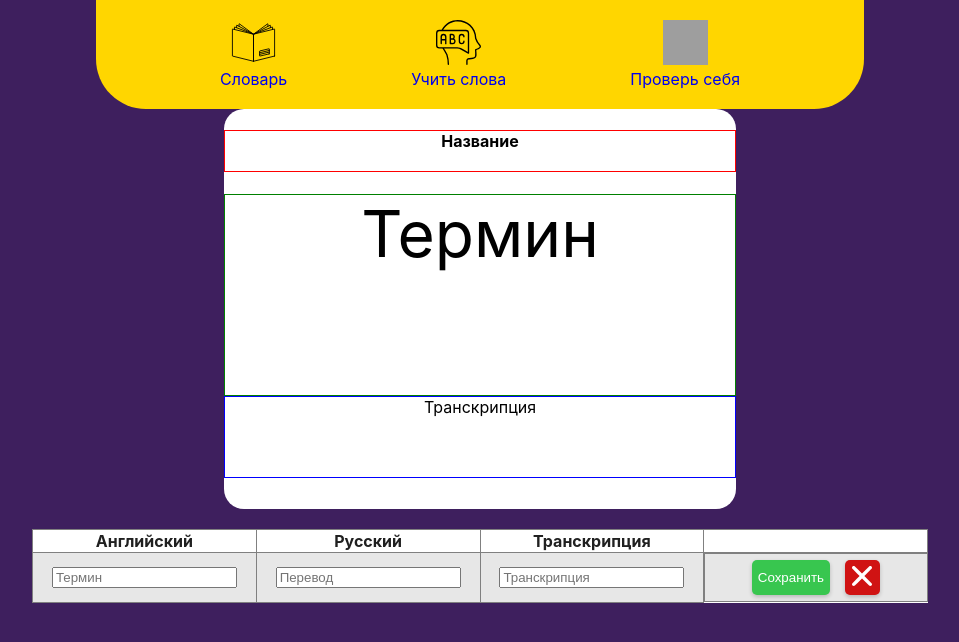
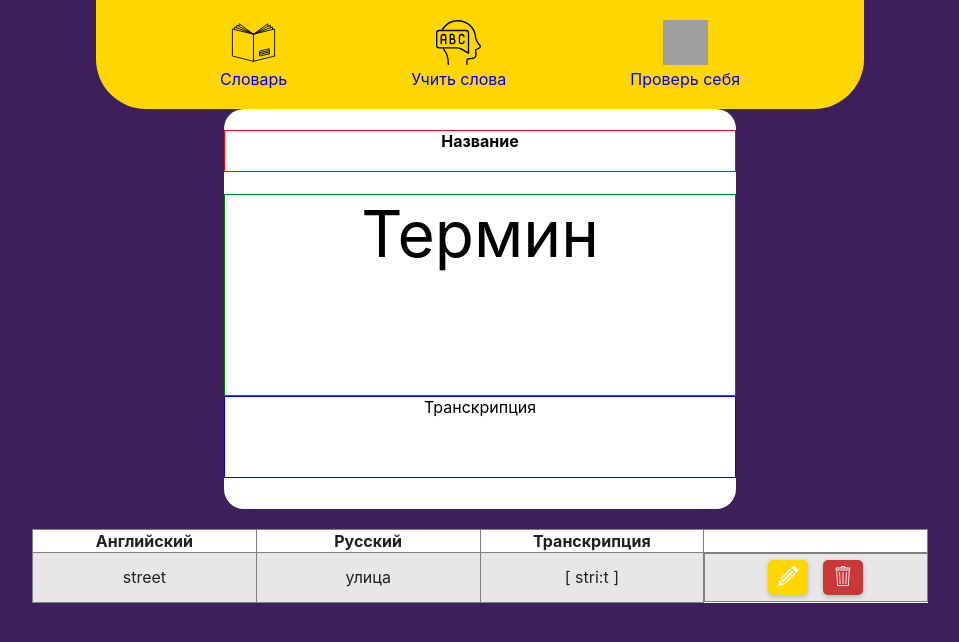
Before and after one commit to AlenaNemtsova/flashcards, a React (Create React App) app: page / in a window 1280 px wide. Shown: the top 642 px of the page, without its empty margins (160-1119 px from the left). Built offline with nearby package versions, Linux system fonts and the light colour scheme; grey boxes are pictures that could not be loaded.

Commit message:
hover button colors changed

```diff
--- a/src/components/WordsList.jsx
+++ b/src/components/WordsList.jsx
@@ -11,7 +11,7 @@ const rows = [
 
 function WordsList() {
 
-    let isEditMode = true;
+    let isEditMode = false;
 
     return (
         <React.Fragment>
--- a/src/components/WordsList.scss
+++ b/src/components/WordsList.scss
@@ -19,7 +19,7 @@ th, td {
 }
 
 .edit-btn {
-    background-color: #FFD600;
+    background-color: rgb(255, 214, 0);
     border: none;
     border-radius: 5px;
     width: 40px;
@@ -28,13 +28,13 @@ th, td {
     box-shadow: 0 2px 4px rgba(0, 0, 0, .2);
 
     &:hover {
-        background-color: #dbb700;
+        // background-color: #dbb700;
+        background-color: rgb(252, 225, 92)
     }
     &:active {
+        background-color: rgb(216, 180, 3);
         box-shadow: 0 3px 5px #575555 inset;
     }
-
-
 
     img {
         width: 20px;
@@ -52,10 +52,12 @@ th, td {
     box-shadow: 0 2px 4px rgba(0, 0, 0, .2);
 
     &:hover {
-        background-color: rgb(152, 54, 54);
+        // background-color: rgb(152, 54, 54);
+        background-color: rgb(247, 99, 99)
     }
 
     &:active {
+        background-color: rgb(165, 42, 42);
         box-shadow: 0 3px 5px #2d2b2b inset;
     }
 
@@ -76,7 +78,8 @@ th, td {
     color: white;
 
     &:hover {
-        background-color: rgb(47, 139, 62);
+        // background-color: rgb(47, 139, 62);
+        background-color: rgb(105, 225, 125);
     }
 
     &:active {
@@ -90,7 +93,7 @@ th, td {
     border-radius: 5px;
     background-color: rgb(231, 231, 231);
     box-shadow: 0 2px 4px rgba(0, 0, 0, .2);
-    background-color: #d01313;
+    background-color: rgb(208, 19, 19);
 
     margin: 5px;
     width: 35px;
@@ -104,11 +107,12 @@ th, td {
     }
 
     &:hover {
-        background-color: #991a1a;
+        // background-color: #991a1a;
+        background-color: rgb(238, 85, 85);
     }
     &:active {
         box-shadow: 0px 3px 5px 1px #343333 inset;
-        background-color: #902121;
+        background-color: rgb(144, 33, 33);
     }
 }
 
```
